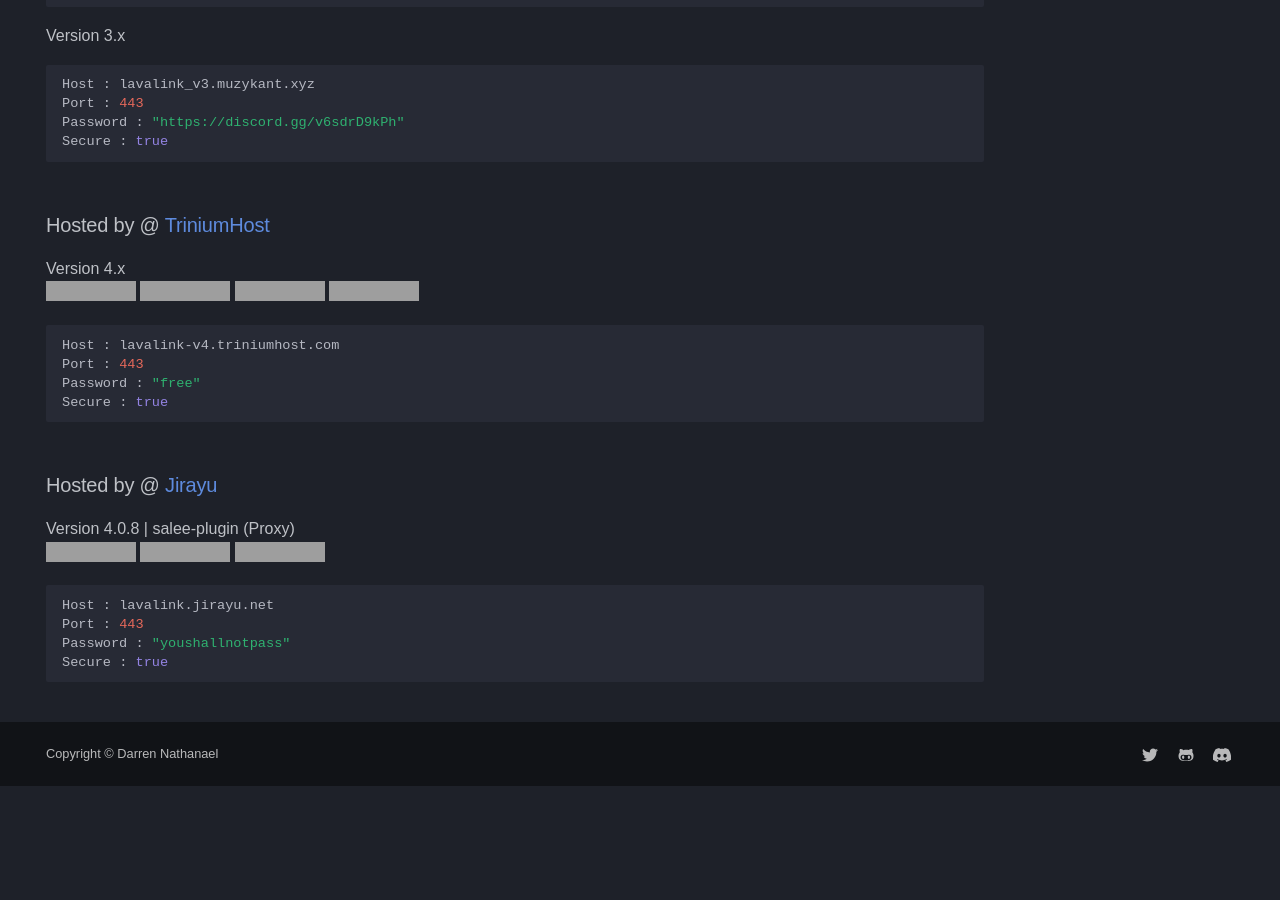
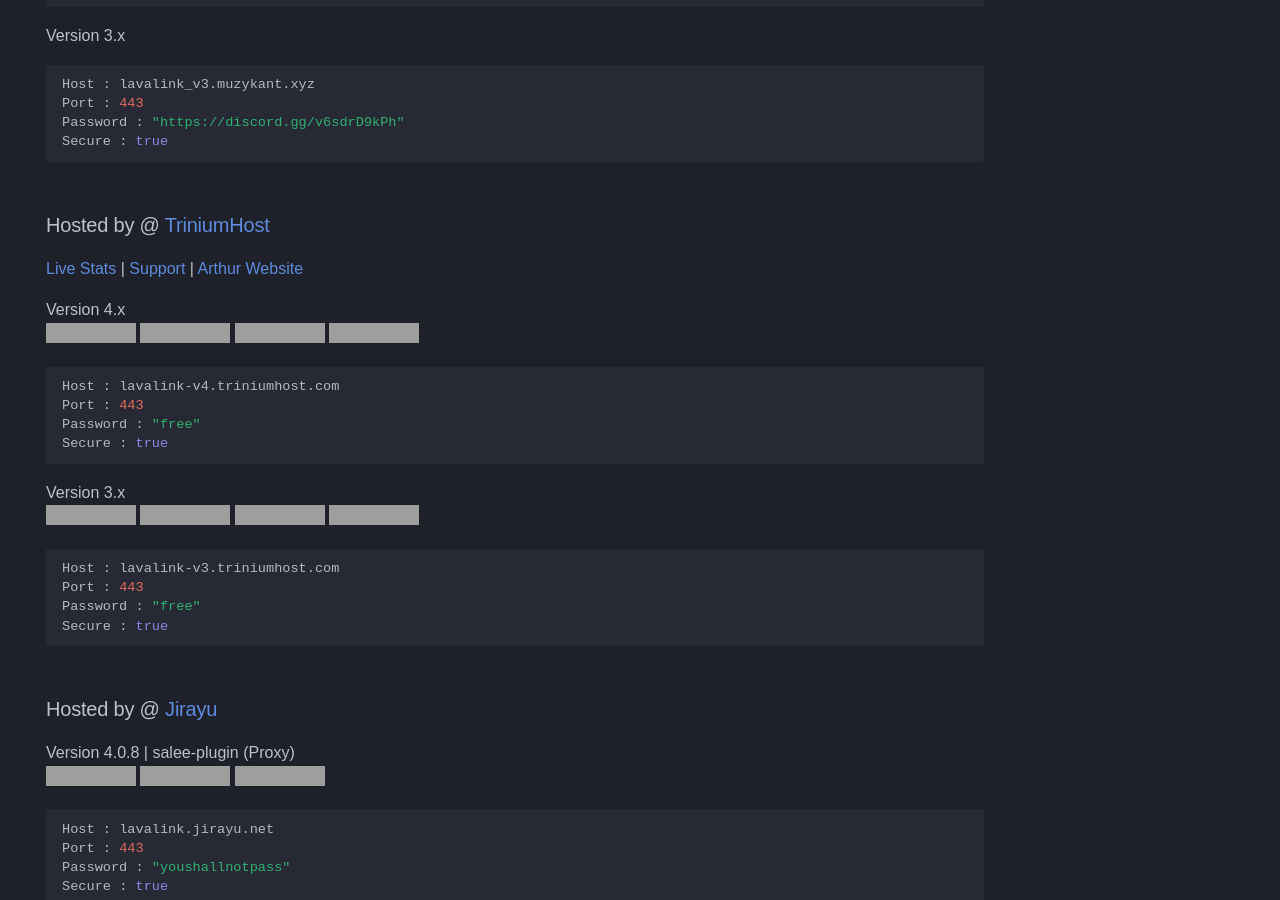
Before and after one commit to DarrenOfficial/lavalink-list, an MkDocs documentation site: the page built from docs/SSL/Lavalink-SSL.md, in a window 1280 px wide and 900 px high, scrolled down 1311 px. Built offline with MkDocs 1.6.1 and Material for MkDocs 9.7.7, drawn with Linux system fonts in a browser that asks for light colours; some web fonts are replaced; comment, search, counter and statistics services are not loaded; a style sheet for code colours, icons or effects is not loaded; before the commit the page ends 2097 px from its top, so only the background shows below that; grey boxes are pictures that could not be loaded.

Commit message:
Update Lavalink-SSL.md (#735)

````diff
--- a/docs/SSL/Lavalink-SSL.md
+++ b/docs/SSL/Lavalink-SSL.md
@@ -74,10 +74,20 @@ Secure : true
 
 
 ### Hosted by @ [TriniumHost](https://links.triniumhost.com/)
+[Live Stats](https://lavalink-status.triniumhost.com/) | [Support](https://lavalink-status.triniumhost.com/suporte) | [Arthur Website](https://adssousag.is-a.dev/)
+
 Version 4.x <br />
-![Status](https://g-status.ecoguardiao.tech/api/badge/7/status) ![Uptime](https://g-status.ecoguardiao.tech/api/badge/7/uptime) ![Ping](https://g-status.ecoguardiao.tech/api/badge/7/ping) ![Players](https://lavalink-list-api.ajieblogs.eu.org/lavalink-v4-triniumhost-com-443/badge/Players)
+![Status](https://status.triniumhost.com/api/badge/24/status) ![Uptime](https://status.triniumhost.com/api/badge/24/uptime) ![Ping](https://status.triniumhost.com/api/badge/24/ping) ![Players](https://lavalink-api-status.triniumhost.com/v4ssl/badge/connections)
 ```bash
 Host : lavalink-v4.triniumhost.com
+Port : 443
+Password : "free"
+Secure : true
+```
+Version 3.x <br />
+![Status](https://status.triniumhost.com/api/badge/22/status) ![Uptime](https://status.triniumhost.com/api/badge/22/uptime) ![Ping](https://status.triniumhost.com/api/badge/22/ping) ![Players](https://lavalink-api-status.triniumhost.com/v3ssl/badge/connections)
+```bash
+Host : lavalink-v3.triniumhost.com
 Port : 443
 Password : "free"
 Secure : true
````
